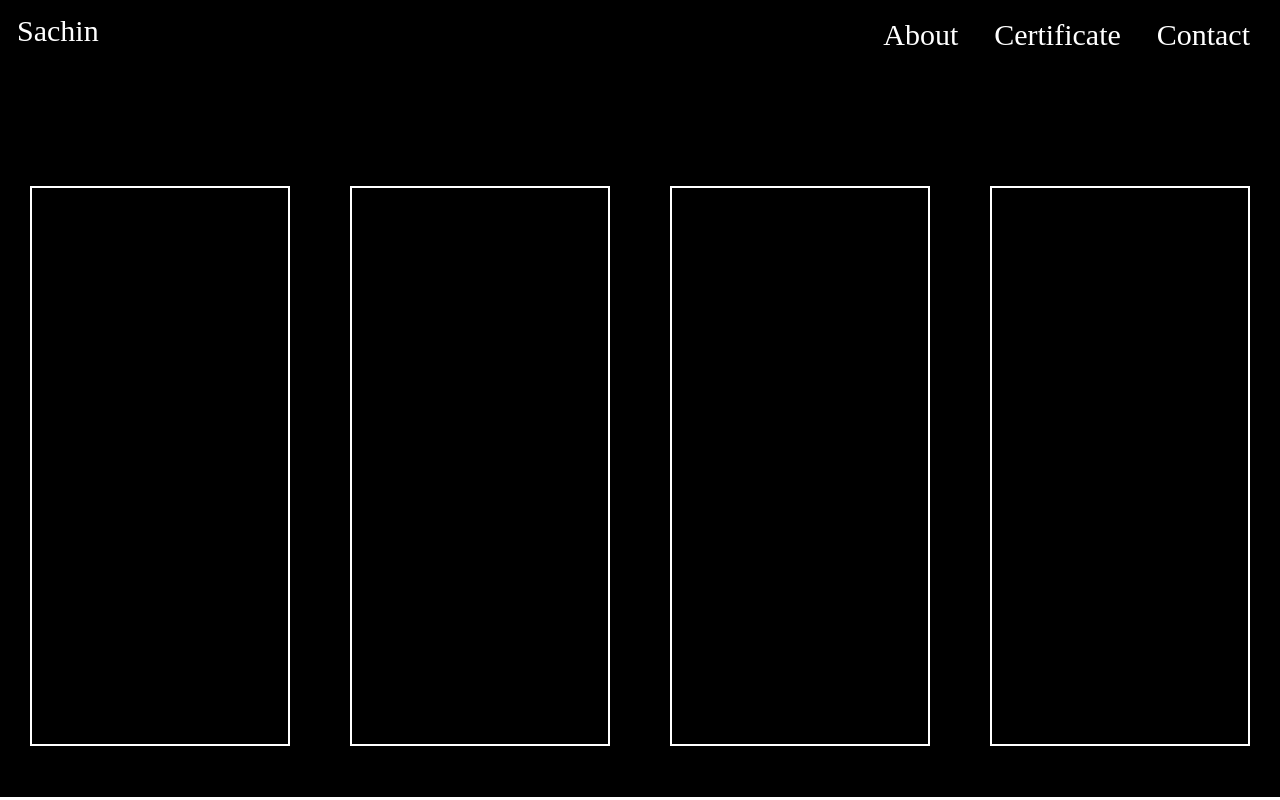
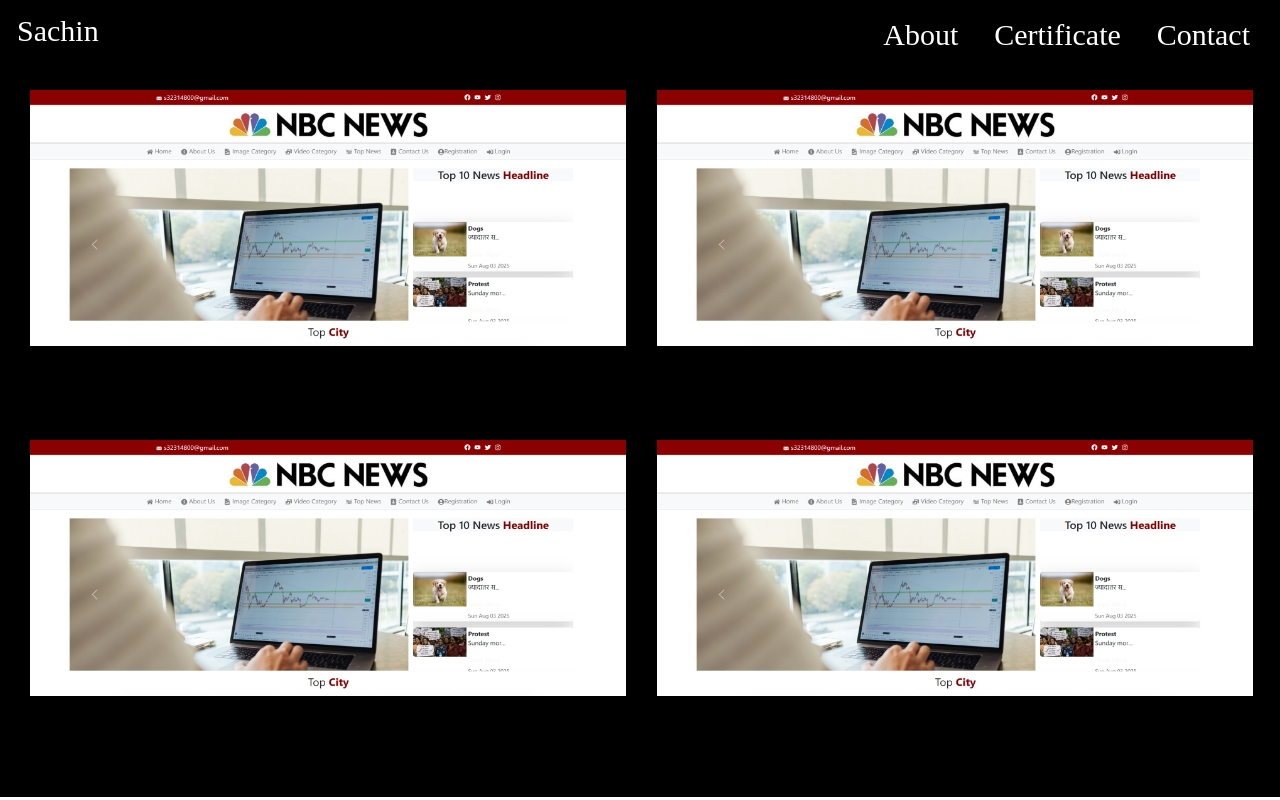
Before and after one commit to Sachin-Garg76/New-Portfolio, a React (Vite) app: page /Certificate in a window 1280 px wide. Built offline with nearby package versions, Linux system fonts and the light colour scheme.

Commit message:
adding css

```diff
--- a/src/Components/Certificate.jsx
+++ b/src/Components/Certificate.jsx
@@ -4,12 +4,22 @@
   return (
     <>
       <div className="Certificate-Container">
+        <div className="Outer-Certificate">
+          <div className="Certicate-Inner-Container">
+          <img src="src/assets/Newsportal.png" alt="" className='Certificate-img' />
+        </div>
         <div className="Certicate-Inner-Container">
-          {/* <img src="src/assets/Newsportal.png" alt="" className='Certificate-img' /> */}
+          <img src="src/assets/Newsportal.png" alt="" className='Certificate-img' />
         </div>
-        <div className="Certicate-Inner-Container"></div>
-        <div className="Certicate-Inner-Container"></div>
-        <div className="Certicate-Inner-Container"></div>
+        </div>
+        <div className="Outer-Certificate">
+          <div className="Certicate-Inner-Container">
+          <img src="src/assets/Newsportal.png" alt="" className='Certificate-img' />
+        </div>
+        <div className="Certicate-Inner-Container">
+          <img src="src/assets/Newsportal.png" alt="" className='Certificate-img' />
+        </div>
+        </div>
       </div>
     </>
   )
--- a/src/styles/Certificate.css
+++ b/src/styles/Certificate.css
@@ -3,16 +3,18 @@
     height: 92.1vh;
     width: 100%;
     display: flex;
-    /* gap: 20px; */
-    padding-top: 12vh;
+}
+.Outer-Certificate{
+    height: 50%;
+    width: 49%;
 }
 .Certicate-Inner-Container{
-    height: 70vh;
+    height: 40vh;
+    width: 95%;
     margin: 30px;
-    width: 405px;
-    border: 2px solid white;
+    /* border: 2px solid white; */
 }
 .Certificate-img{
-    width: 20rem;
-    /* height: 0%; */
+    width: 100%;
+    height: 80%;
 }
```
